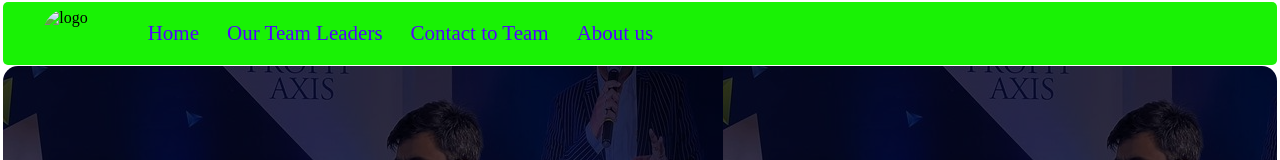
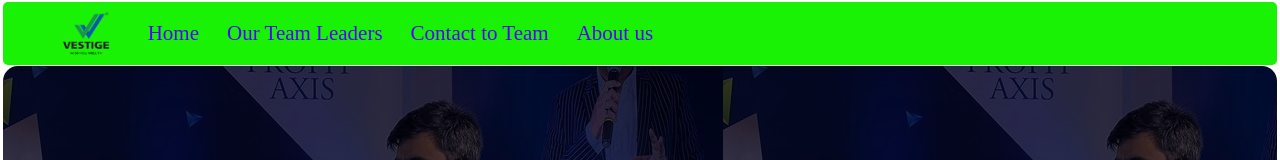
Before and after one commit to Chandanrana744/Team-sonu-sharma, a plain HTML site: page index.html in a window 1280 px wide. Shown: the top 160 px of the page. Drawn offline with Linux system fonts and the light colour scheme; files whose address does not match are found by name.

Commit message:
Update index.html

```diff
--- a/index.html
+++ b/index.html
@@ -16,7 +16,7 @@
 
         <ul class="nav-list">
                 <!-- <div class="shift"> -->
-                    <div class="logo v-class-resp"><img src="/img/vestige-logo.png" alt="logo">
+                    <div class="logo v-class-resp"><img src="vestige-logo.png" alt="logo">
 
                     <li> <a href="/index.html"> Home</a></li>
                     <li> <a href="/members.html">Our Team Leaders</a></li>
```
